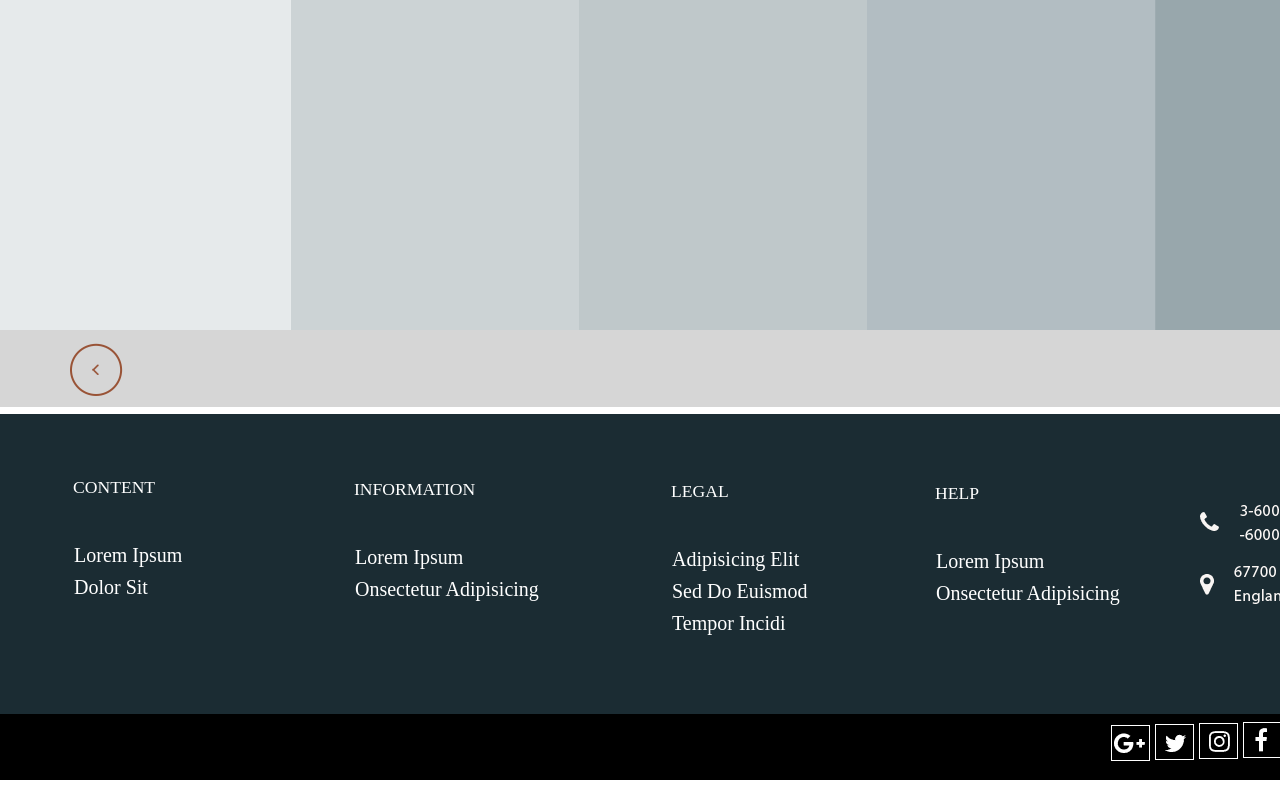
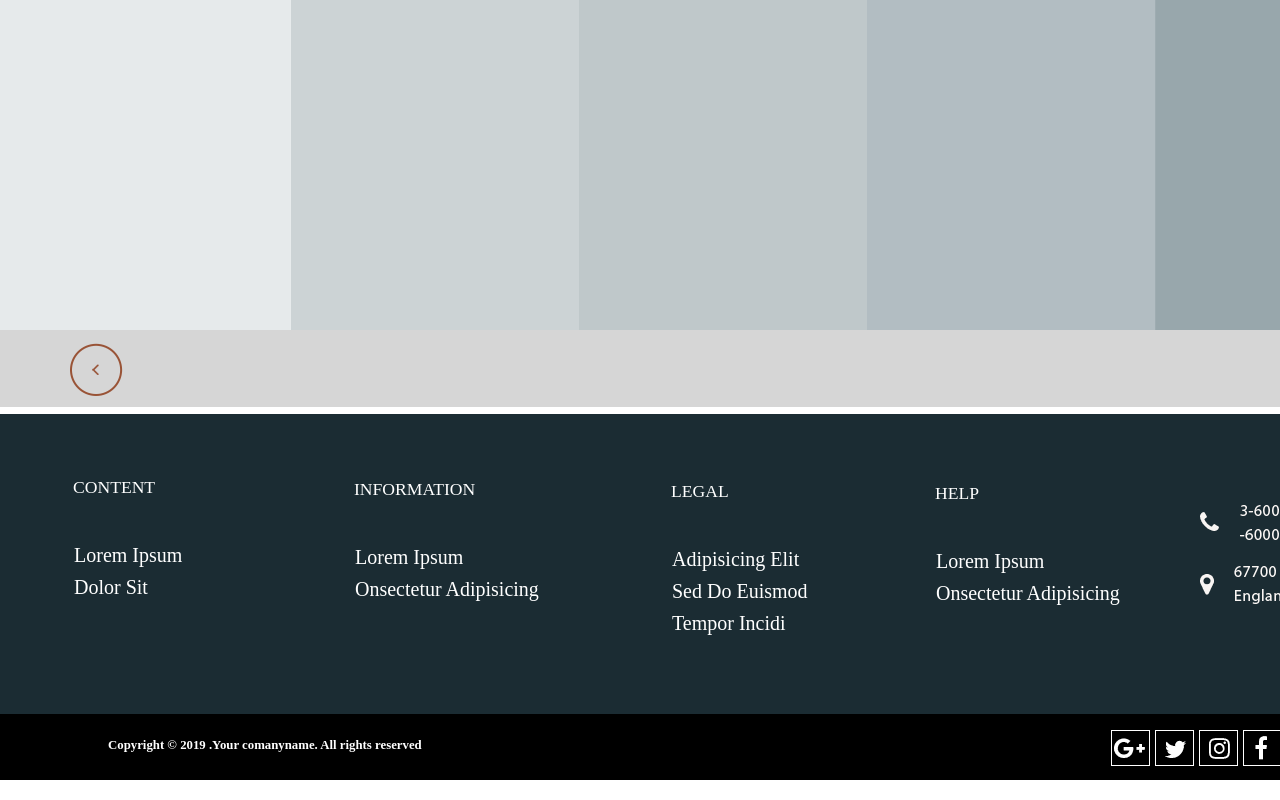
Before and after one commit to LovemeTrue/Another, a plain HTML site: page index.html in a window 1280 px wide. Shown: the part 6365-7165 px from the top of the page. Drawn offline with Linux system fonts and the light colour scheme.

Commit message:
fully done

```diff
--- a/index.html
+++ b/index.html
@@ -248,6 +248,11 @@
             </div>
 
             <div class="container_two">
+
+                <div id="copyright">
+                    <h1>Copyright &copy; 2019 .Your comanyname. All rights reserved</h1>
+                </div>
+
                 <div class="social">
                     <div id="after_google">
                         <img src="img/google+.png" alt="">
--- a/style.css
+++ b/style.css
@@ -989,25 +989,25 @@
 
 #footer .social #after_google {
     position: relative;
-    top: 19px;
+    top: 9px;
     left: 1209px;
 }
 
 #footer .social #after_twitter {
     position: relative;
-    top: -40px;
+    top: -49px;
     left: 1260px;
 }
 
 #footer .social #after_instagram {
     position: relative;
-    top: -101px;
+    top: -109px;
     left: 1304px;
 }
 
 #footer .social #after_facebook {
     position: relative;
-    top: -165px;
+    top: -172px;
     left: 1350px;
 }
 
@@ -1066,3 +1066,17 @@
     position: relative;
     top: -200px;
 }
+
+#footer #copyright {
+    width: 1440px;
+    position: relative;
+    left: 108px;
+    top: 24px;
+}
+
+#footer #copyright h1 {
+    font-style: normal;
+    font-size: 0.8em;
+    color: white;
+    width: 321px;
+}
```
